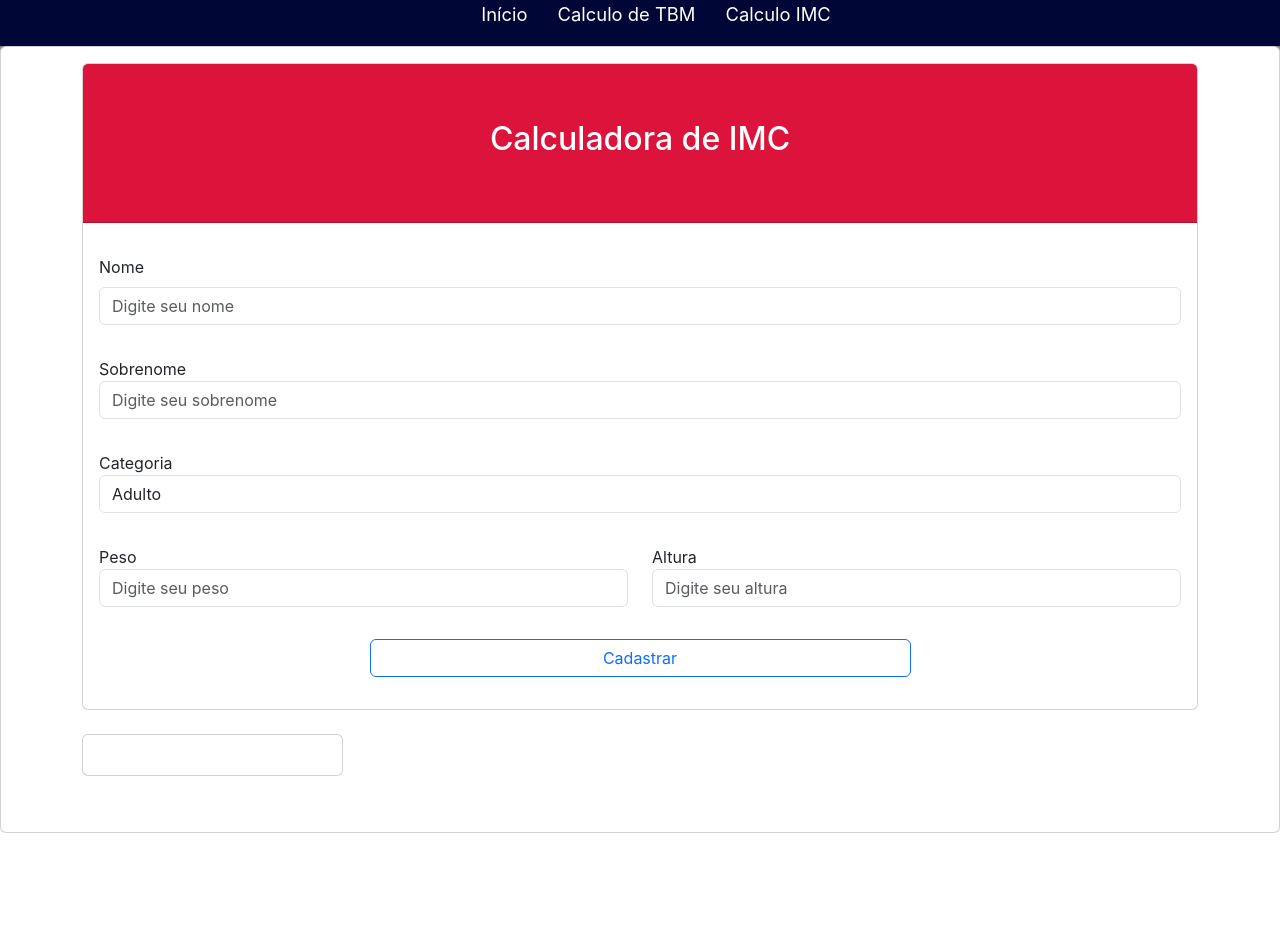
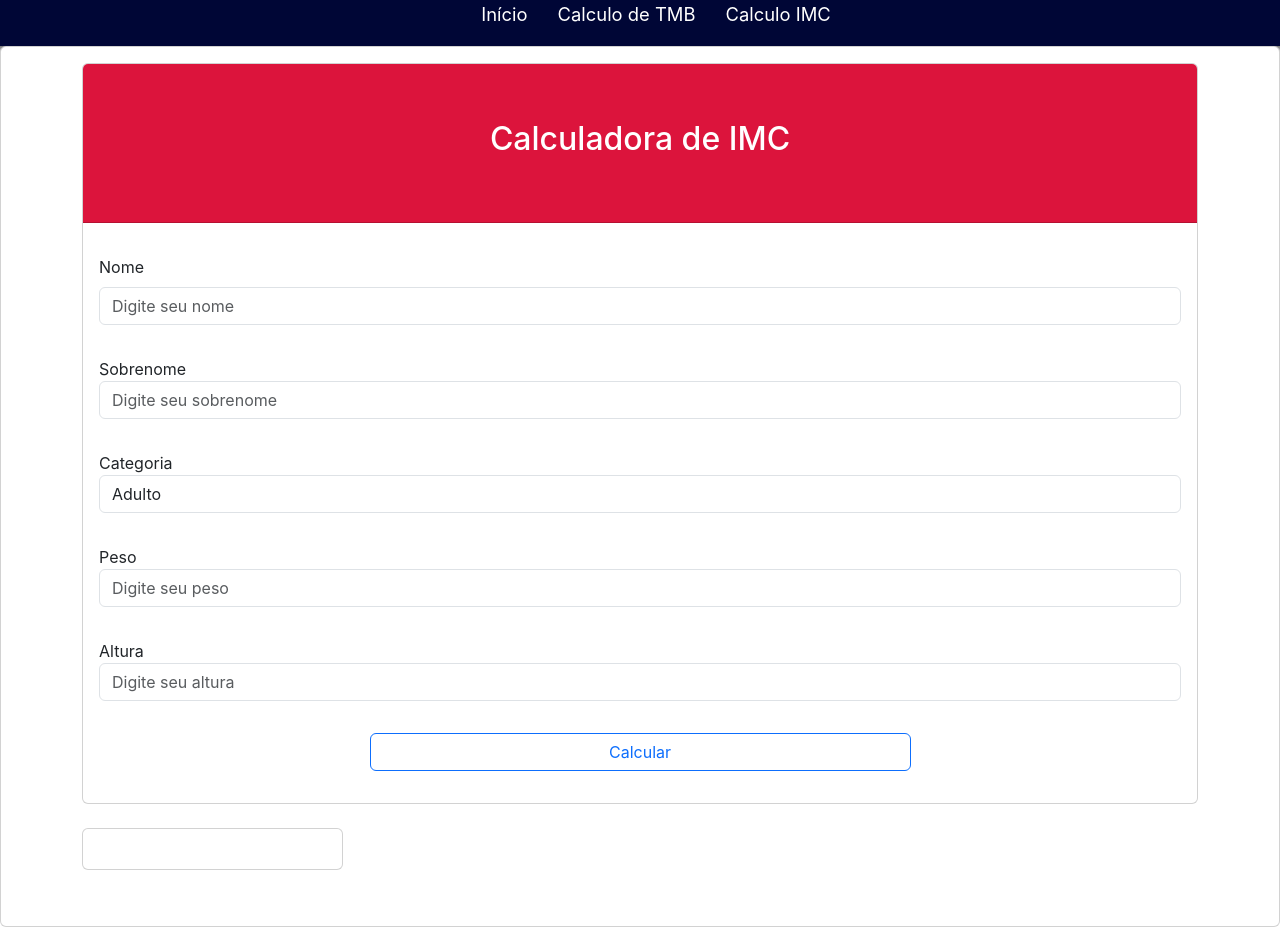
Before and after one commit to Mateus-HOS-PrimeThunder/Site-Diogenis, a plain HTML site: page criacaoIMC.html in a window 1280 px wide. Before the commit the page ends 833 px from the top, so only its background shows below. Drawn offline with nearby package versions, Linux system fonts and the light colour scheme.

Commit message:
Add files via upload

```diff
--- a/criacao.js
+++ b/criacao.js
@@ -67,7 +67,7 @@ function imprimir(){
             <p>Sexo: ${arrey[i].sexo}</p>
             <p>Peso: ${arrey[i].peso} KG</p>
             <p>Altura: ${arrey[i].altura} M</p>
-            <p>TBM: ${arrey[i].tbm.toFixed(2)}</p>
+            <p>TMB: ${arrey[i].tbm.toFixed(2)}</p>
             <p>Carboidratos: ${arrey[i].carbo.toFixed(2)} g</p>
             <p>Proteina: ${arrey[i].proteina.toFixed(2)} g</p>
             <p>Gordura: ${arrey[i].gordura.toFixed(2)} g</p>
--- a/criacaoIMC.html
+++ b/criacaoIMC.html
@@ -19,7 +19,7 @@
         <div class="nav-list">
           <ul>
             <li class="nav-item"><a href="index.html" class="nav-link">Início</a></li>
-            <li class="nav-item"><a href="criacao.html" class="nav-link">Calculo de TBM</a></li>
+            <li class="nav-item"><a href="criacao.html" class="nav-link">Calculo de TMB</a></li>
             <li class="nav-item">
               <a href="criacaoIMC.html" class="nav-link">Calculo IMC</a>
             </li>
@@ -68,28 +68,28 @@
                 </div>
 
                 <!-- ------------------- -->
-                <div class="py-3">
-                  <div class="row">
-                    <div class="col-6">
+
+                    <div class="py-3">
                       <label for="peso">Peso</label>
                       <input type="number" id="peso" class="form-control" placeholder="Digite seu peso">
 
                     </div>
 
-                    <div class="col-6">
+                    <div class="py-3">
                       <label for="altura">Altura</label>
                       <input type="number" id="altura" class="form-control" placeholder="Digite seu altura">
 
                     </div>
 
-                  </div>
 
-                </div>
+
+
+
 
                 <!-- --------------------- -->
 
                 <div class="py-3 text-center">
-                  <button id="btn" class="btn btn-outline-primary w-50" type="submit">Cadastrar</button>
+                  <button id="btn" class="btn btn-outline-primary w-50" type="submit">Calcular</button>
                 </div>
 
 
```
Also changed, not shown: criacao.html (+3 -3 lines), index.html (+1 -1 lines).
